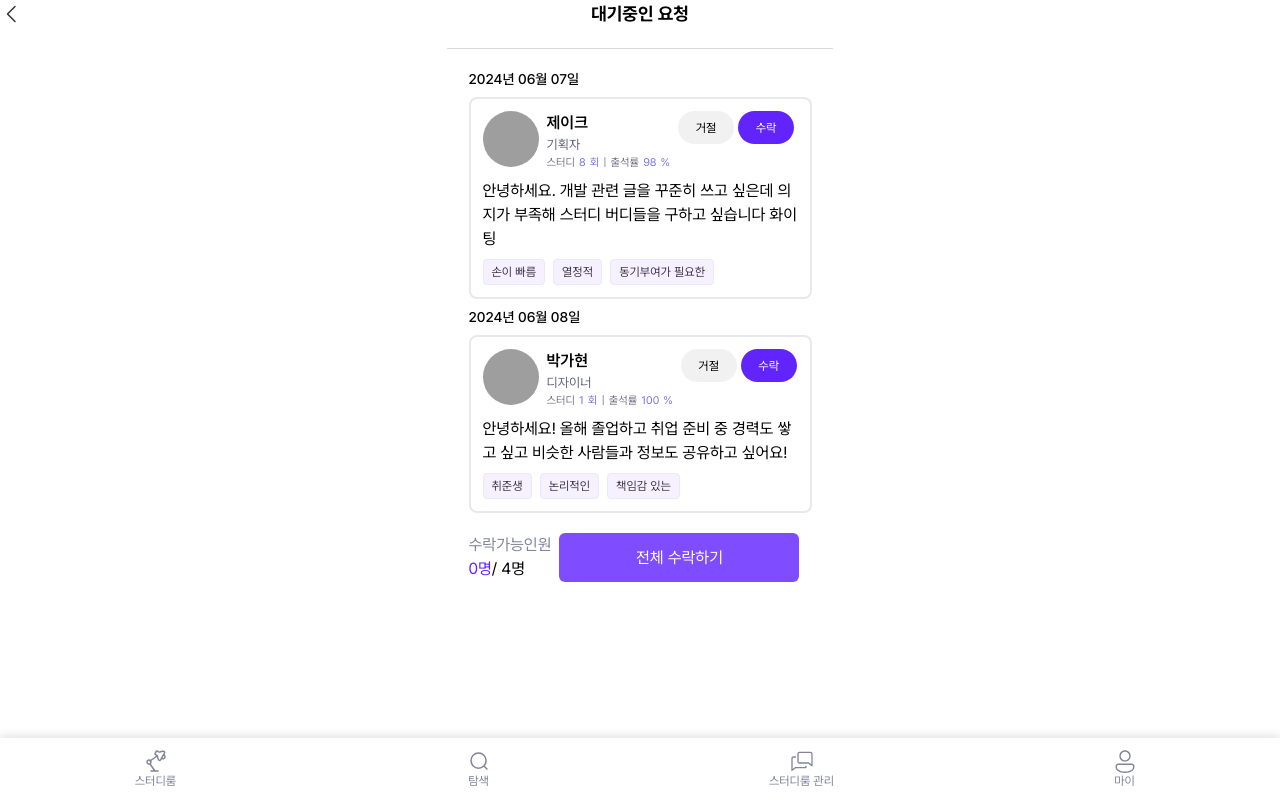
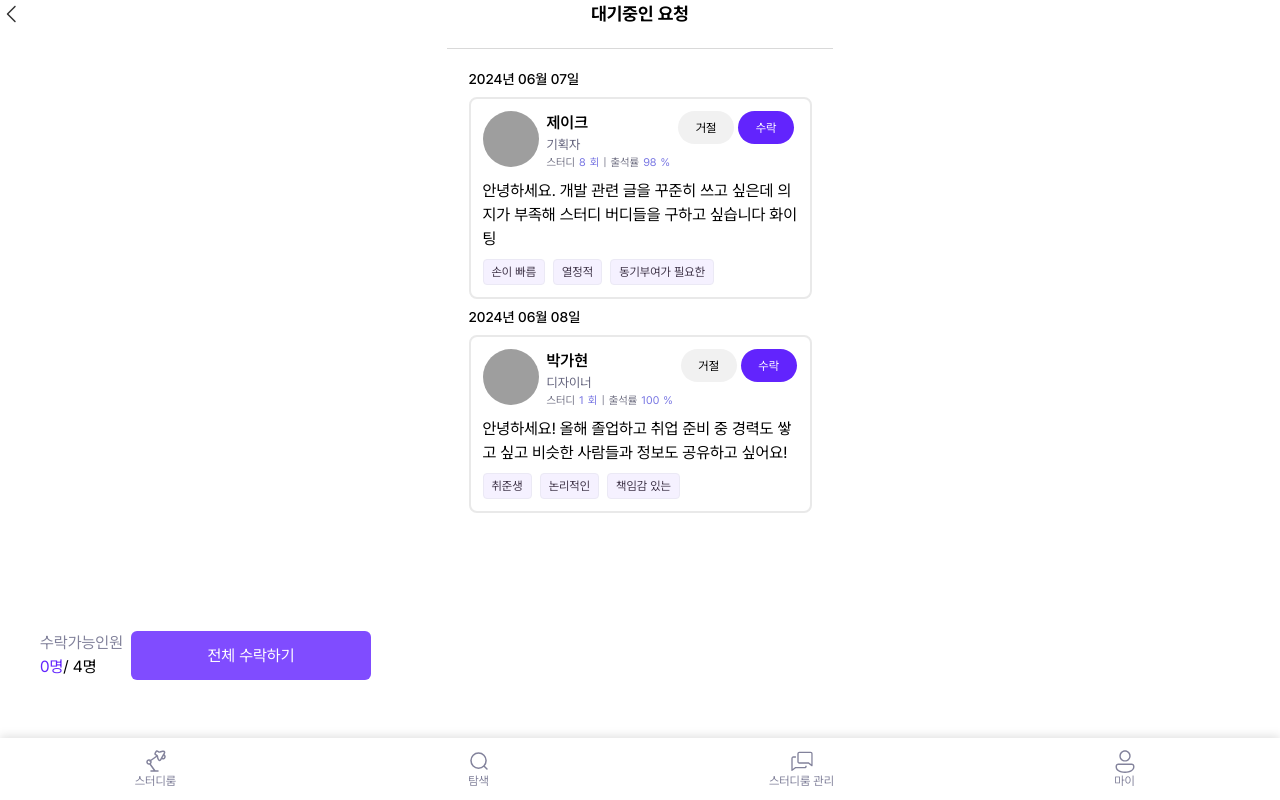
Before and after one commit to yoo-nji/Uandmy_Frontend, a Next.js app: page /pending-request in a window 1280 px wide. Built offline with nearby package versions, Linux system fonts and the light colour scheme; grey boxes are pictures that could not be loaded.

Commit message:
[🎨style]: 하단 버튼 임시 조정

```diff
--- a/src/app/pending-request/page.tsx
+++ b/src/app/pending-request/page.tsx
@@ -107,7 +107,7 @@ const PendingRequest = () => {
             handleAccept={handleAccept}
           />
 
-          <div className="box-border flex flex-row gap-2 w-full ">
+          <div className="box-border flex flex-row gap-2 w-full fixed bottom-20 right-0 left-0 p-10 ">
             <span>
               <p className="text-[#82829B]">수락가능인원</p>
               <div className="flex">
```
